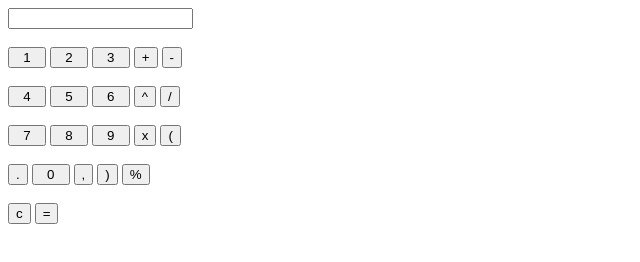
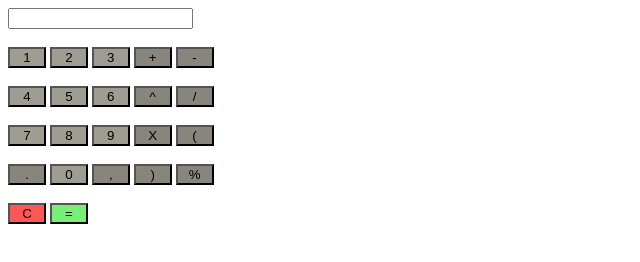
Before and after one commit to vitoriaa2008/matematica2, a plain HTML site: page calculadora.html in a window 1280 px wide. Shown: the whole page, without its empty margins (0-640 px from the left). Drawn offline with nearby package versions, Linux system fonts and the light colour scheme.

Commit message:
Update calculadora.html

```diff
--- a/calculadora.html
+++ b/calculadora.html
@@ -5,16 +5,42 @@
         <link rel="stylesheet" type="text/css">
         <script src="jquery.js"></script>
         <script>
+            //adiciona valor
+            function adicionar (valor){
+                document.getElementById('visor').value += valor;
+            }
+            function limpar(){
+                document.getElementById('visor').value = "";
+            }
+            function calcular(){
+                var visor = document.getElementById('visor');
 
+                try{
+                    visor.value = eval(visor.value)
+                }catch(error){
+                    visor.value = "error"
+                }
+            }
         </script>
         <style>
             .botao{
                 width:3%;
                 height:1.5%;
-                backgroud-color:
-            }
+                background-color: rgb(159, 157, 145);}
+                .botaoo{
+                width:3%;
+                height:1.5%;
+                background-color: rgb(135, 133, 124);}
+                .botaooo{
+                width:3%;
+                height:1.5%;
+                background-color: rgb(255, 86, 86);}
+                .botaoooo{
+                width:3%;
+                height:1.5%;
+                background-color: rgb(118, 239, 116);}
         </style>
-    <head>
+    </head>
     <body>
         <input type="text" id="visor">
         <br><br>
@@ -33,16 +59,16 @@
         <button class="botao" onclick="adicionar('7')";>7</button>
         <button class="botao" onclick="adicionar('8')";>8</button>
         <button class="botao" onclick="adicionar('9')";>9</button>
-       <button class="botaoo" onclick="adicionar('*')";>x</button>
+        <button class="botaoo" onclick="adicionar('*')";>X</button>
         <button class="botaoo" onclick="adicionar('')";>(</button>
         <br><br>
-       <button class="" onclick="adicionar('.')";>.</button>
+        <button class="botaoo" onclick="adicionar('.')";>.</button>
         <button class="botao" onclick="adicionar('0')";>0</button>
         <button class="botaoo" onclick="adicionar(',')";>,</button>
         <button class="botaoo" onclick="adicionar('')";>)</button>
         <button class="botaoo" onclick="adicionar('%')";>%</button>
         <br><br>
-       <button class="botaooo" onclick="limpar()";>c</button>
+        <button class="botaooo" onclick="limpar()";>C</button>
         <button class="botaoooo" onclick="calcular()";>=</button>
     </body>
 </html>
```
Lines whose indentation alone changed are shown as unchanged.
